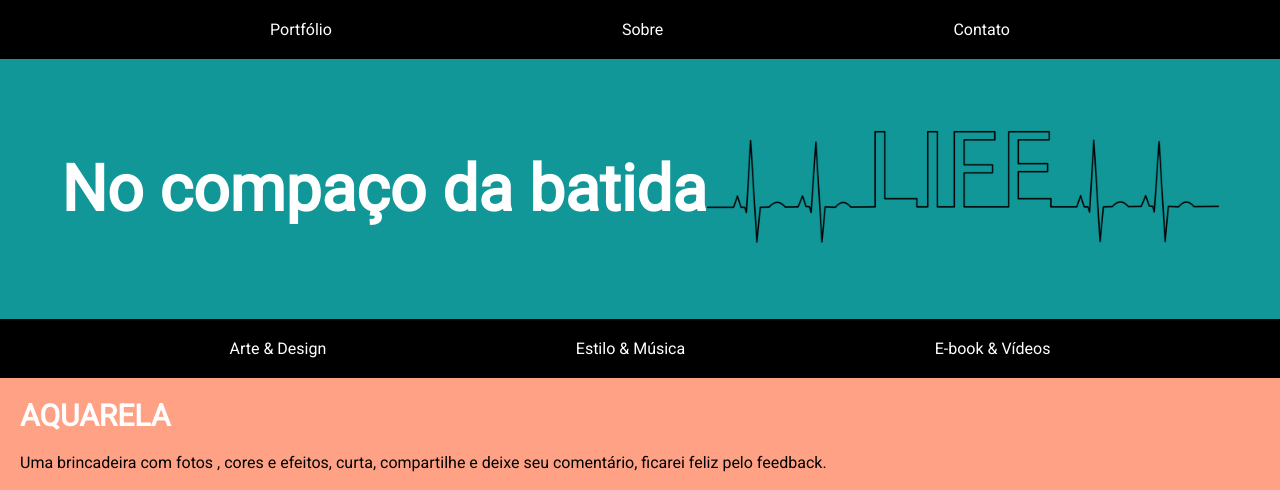
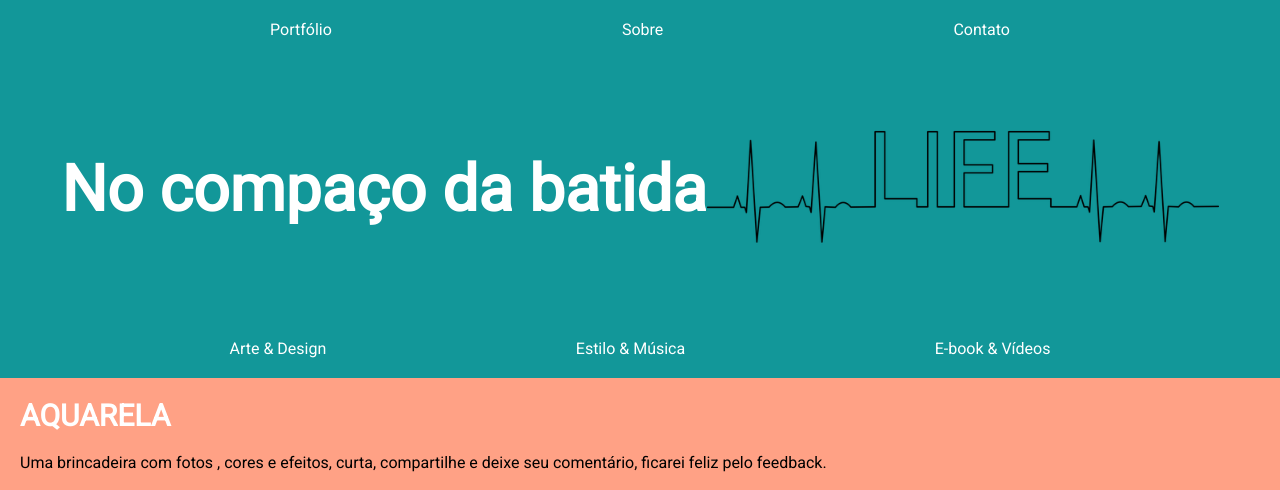
Before and after one commit to MarcosBR315/Beat-T1.1-Marcos-Paulo, a plain HTML site: page index.html in a window 1280 px wide. Shown: the top 490 px of the page. Drawn offline with Linux system fonts and the light colour scheme.

Commit message:
Beat (Atualização) Marcos Paulo Oliveira Pontes

```diff
--- a/style.css
+++ b/style.css
@@ -8,12 +8,17 @@
   font-family: 'Roboto', sans-serif;
 }
 
+body {
+  width: 100%;
+  max-width: 1900px;
+  margin: 0 auto;
+}
+
 header {
   background: #129799;
 }
 
 nav {
-  background-color: red;
   width: 100%;
   display: flex;
   justify-content: space-around;
@@ -22,7 +27,6 @@ nav {
 ul {
   display: flex;
   width: 100%;
-  background-color: black;
   justify-content: space-evenly;
 }
 
```
